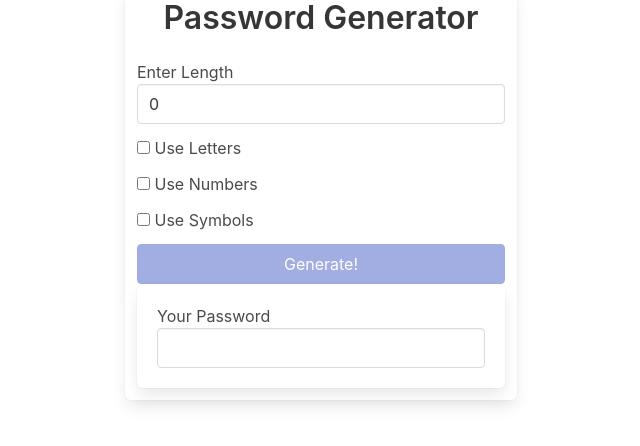
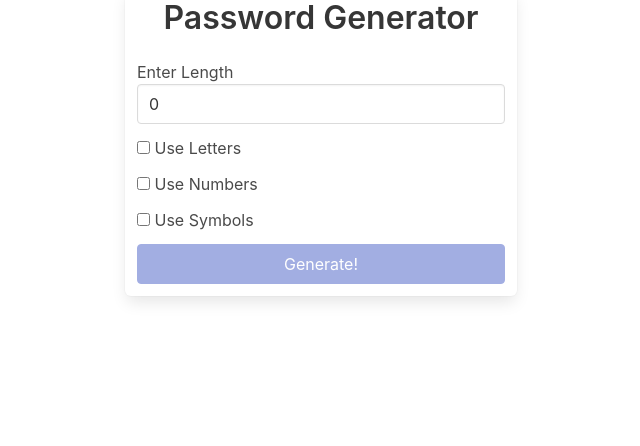
Before and after one commit to geekysrm/angular-password-generator, an Angular app: page / in a window 1280 px wide. Shown: the top 446 px of the page, without its empty margins (319-959 px from the left). Built offline with nearby package versions, Linux system fonts and the light colour scheme.

Commit message:
add structural directive to conditionally show div

```diff
--- a/src/app/app.component.html
+++ b/src/app/app.component.html
@@ -61,7 +61,8 @@
           Generate!
         </button>
       </div>
-      <div class="box">
+      <!-- Structural directive *ngIf used: -->
+      <div class="box" *ngIf="password">
         <label>Your Password</label>
         <!-- Property Binding: Here "value" is a property of the input -->
         <input class="input" [value]="password" />
```
